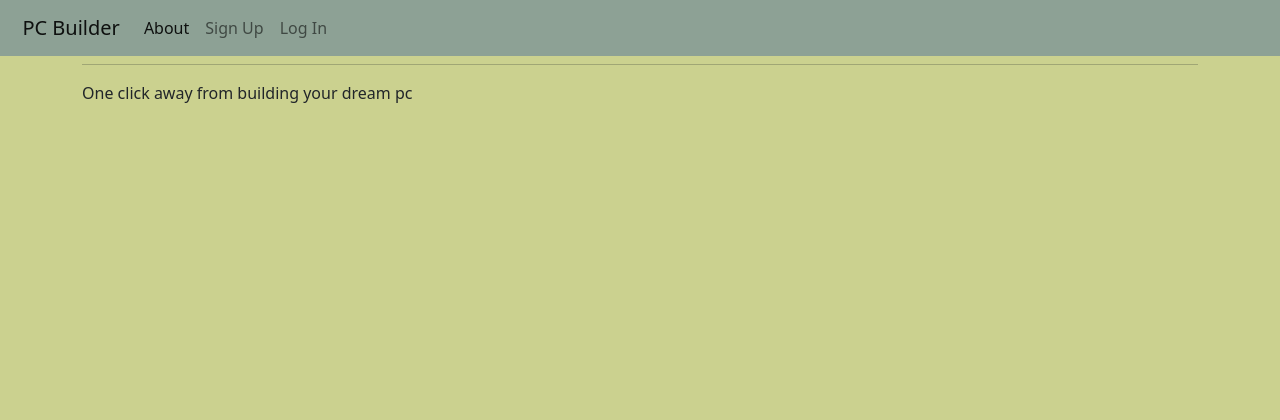
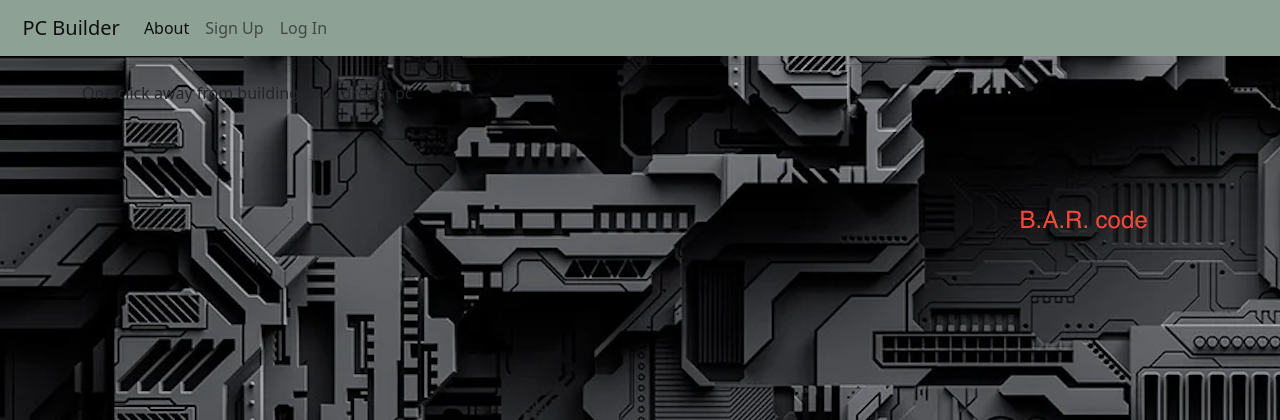
Before and after one commit to AlexChen208/pcbuilder, a Django app: page /about/ in a window 1280 px wide. Shown: the top 420 px of the page. Run offline with Django 4.2, Linux system fonts and the light colour scheme.

Commit message:
styling fixes

```diff
--- a/main_app/templates/base.html
+++ b/main_app/templates/base.html
@@ -13,6 +13,10 @@
 
 </head>
 <style>
+    body {
+        background-image: url("/background.jpg");
+    }
+
     .card {
         margin: 0.3rem;
         display: inline-block;
@@ -45,7 +49,7 @@
     }
 </style>
 
-<body style="background-color: #CBD18F;">
+<body>
     <script src="https://cdn.jsdelivr.net/npm/bootstrap@5.2.0/dist/js/bootstrap.bundle.min.js" integrity="sha384-A3rJD856KowSb7dwlZdYEkO39Gagi7vIsF0jrRAoQmDKKtQBHUuLZ9AsSv4jD4Xa" crossorigin="anonymous"></script>
     <header>
         <!-- navbar with dropdown -->
```
Also changed, not shown: main_app/templates/background.jpg (renamed from pcbuilder/images/background.png).
